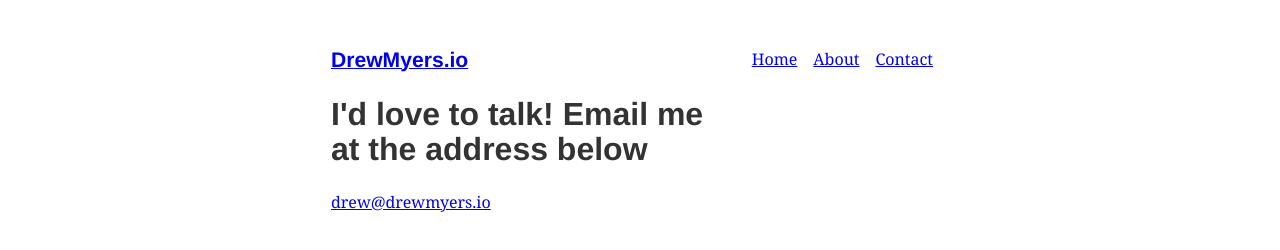
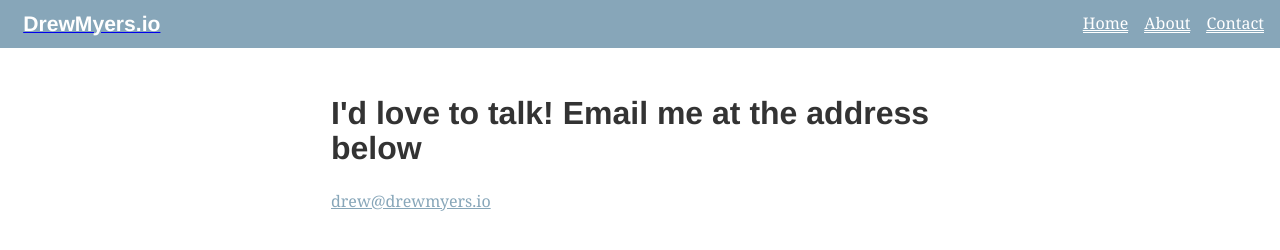
Before and after one commit to drew-myers/drewmyers.io, a Gatsby site in the folder drewmyers.io-site/: page /contact in a window 1280 px wide. Built offline with nearby package versions, Linux system fonts and the light colour scheme; Gatsby itself is replaced by a stand-in of ours.

Commit message:
got header and styles working

```diff
--- /dev/null
+++ b/drewmyers.io-site/gatsby-browser.js
@@ -0,0 +1 @@
+import "./src/styles/global.css"
--- a/drewmyers.io-site/gatsby-config.js
+++ b/drewmyers.io-site/gatsby-config.js
@@ -1,5 +1,16 @@
+const path = require(`path`);
+
 module.exports = {
   plugins: [
+    {
+      resolve: `gatsby-source-filesystem`,
+      options: {
+        name: `images`,
+        path: path.join(__dirname, `src`, `images`),
+      },
+    },
+    `gatsby-transformer-sharp`,
+    `gatsby-plugin-sharp`,
     {
       resolve: `gatsby-plugin-typography`,
       options: {
--- a/drewmyers.io-site/package.json
+++ b/drewmyers.io-site/package.json
@@ -12,9 +12,14 @@
   },
   "dependencies": {
     "gatsby": "^2.4.0",
+    "gatsby-image": "^2.0.41",
+    "gatsby-plugin-sharp": "^2.0.36",
     "gatsby-plugin-typography": "^2.2.13",
+    "gatsby-source-filesystem": "^2.0.33",
+    "gatsby-transformer-sharp": "^2.1.19",
     "react": "^16.8.6",
     "react-dom": "^16.8.6",
+    "react-headroom": "^2.2.8",
     "react-typography": "^0.16.19",
     "typography": "^0.16.19",
     "typography-theme-fairy-gates": "^0.16.19"
--- /dev/null
+++ b/drewmyers.io-site/src/components/header.js
@@ -0,0 +1,37 @@
+import React from "react"
+import { colorConstants } from "../styles/style-constants"
+import Headroom from "react-headroom"
+import { rhythm } from '../utils/typography'
+
+import { Link } from "gatsby"
+
+const linkBg = `linear-gradient(to top, rgba(0, 0, 0, 0), rgba(0, 0, 0, 0) 1px, white 1px, white 2px, rgba(0, 0, 0, 0) 2px)`;
+
+const ListLink = props => (
+  <li style={{ marginBottom: `0em`, display: `inline-block`, marginRight: `1rem` }}>
+    <Link
+      style={{ color: `white`, backgroundImage: linkBg }}
+          to={props.to}>{props.children}
+    </Link>
+  </li>
+)
+
+export default () => (
+  // marginBottom: `1.5rem`,
+  <Headroom wrapperStyle={{ marginBottom: rhythm(1) }}
+    style={{ backgroundColor: colorConstants.secondaryColor }}>
+    <div style={{ paddingTop: rhythm(1/2), paddingBottom: rhythm(1/2) }}>
+      <Link to="/" style={{ backgroundImage: `none` }}>
+        <h3
+          style={{ marginLeft: rhythm(1), color: `white`, display: `inline` }}>
+          DrewMyers.io
+        </h3>
+      </Link>
+      <ul style={{ marginBottom: `0em`, listStyle: `none`, float: `right` }}>
+        <ListLink to="/">Home</ListLink>
+        <ListLink to="/about/">About</ListLink>
+        <ListLink to="/contact/">Contact</ListLink>
+      </ul>
+    </div>
+  </Headroom>
+)
--- a/drewmyers.io-site/src/components/layout.js
+++ b/drewmyers.io-site/src/components/layout.js
@@ -1,24 +1,12 @@
 import React from "react"
+import Header from "./header"
 
-import { Link } from "gatsby"
-const ListLink = props => (
-  <li style={{ display: `inline-block`, marginRight: `1rem` }}>
-    <Link to={props.to}>{props.children}</Link>
-  </li>
-)
 
 export default ({ children }) => (
-  <div style={{ margin: `3rem auto`, maxWidth: 650, padding: `0 1rem` }}>
-    <header style={{ marginBottom: `1.5rem` }}>
-      <Link to="/" style={{ textShadow: `none`, backgroundImage: `none` }}>
-        <h3 style={{ display: `inline` }}>DrewMyers.io</h3>
-      </Link>
-      <ul style={{ listStyle: `none`, float: `right` }}>
-        <ListLink to="/">Home</ListLink>
-        <ListLink to="/about/">About</ListLink>
-        <ListLink to="/contact/">Contact</ListLink>
-      </ul>
-    </header>
-    {children}
+  <div>
+    <Header />
+    <div style={{ margin: `3rem auto`, maxWidth: 650, padding: `0 1rem` }}>
+      {children}
+    </div>
   </div>
 )
--- a/drewmyers.io-site/src/pages/contact.js
+++ b/drewmyers.io-site/src/pages/contact.js
@@ -1,11 +1,15 @@
 import React from "react"
 import Layout from "../components/layout"
+import { colorConstants } from "../styles/style-constants"
 
 export default () => (
   <Layout>
     <h1>I'd love to talk! Email me at the address below</h1>
     <p>
-      <a href="mailto:drew@drewmyers.io">drew@drewmyers.io</a>
+      <a style={{ color: colorConstants.secondaryColor }}
+         href="mailto:drew@drewmyers.io">
+         drew@drewmyers.io
+      </a>
     </p>
   </Layout>
 )
--- /dev/null
+++ b/drewmyers.io-site/src/styles/global.css
@@ -0,0 +1,7 @@
+html {
+  background-color: white;
+}
+
+a {
+  text-shadow: none;
+}
--- /dev/null
+++ b/drewmyers.io-site/src/styles/style-constants.js
@@ -0,0 +1,5 @@
+
+export const colorConstants = {
+  primaryBgColor: 'white',
+  secondaryColor: '#87A6B9',
+};
```
Also changed, not shown: drewmyers.io-site/src/pages/index.js (+31 -1 lines), drewmyers.io-site/src/images/me.jpg (added), 1 other file.
